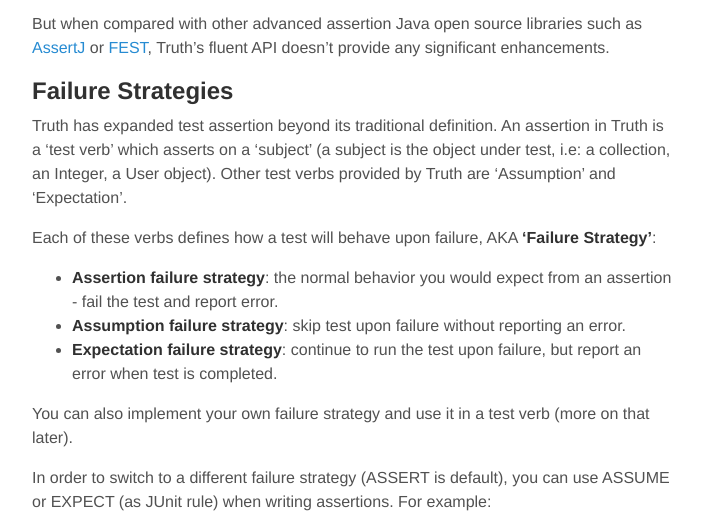
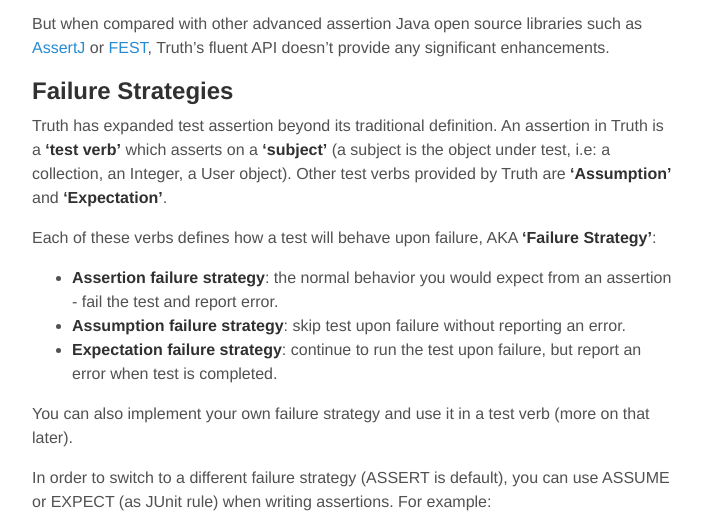
Before and after one commit to waseemh/waseemh.github.io_F, a Jekyll site: the page built from _posts/2015-06-11-overview-truth-google-new-java-testing-framework.md, in a window 1280 px wide and 900 px high, scrolled down 1140 px, cut to the strip 143-669 px from the top of the window. Shown: the whole strip, without its empty margins (288-990 px from the left). Built offline with Jekyll 4.4.1, drawn with Linux system fonts in a browser that asks for light colours; Markdown is read by kramdown in place of the engine named in the settings.

```diff
--- a/_posts/2015-06-11-overview-truth-google-new-java-testing-framework.md
+++ b/_posts/2015-06-11-overview-truth-google-new-java-testing-framework.md
@@ -36,8 +36,8 @@ But when compared with other advanced assertion Java open source libraries such
 
 ## Failure Strategies
 
-Truth has expanded test assertion beyond its traditional definition. An assertion in Truth is a 'test verb' which asserts on a 'subject' (a subject is the object under test, i.e: a collection, an Integer, a User object).
-Other test verbs provided by Truth are 'Assumption' and 'Expectation'.
+Truth has expanded test assertion beyond its traditional definition. An assertion in Truth is a __'test verb'__ which asserts on a __'subject'__ (a subject is the object under test, i.e: a collection, an Integer, a User object).
+Other test verbs provided by Truth are __'Assumption'__ and __'Expectation'__.
 
 Each of these verbs defines how a test will behave upon failure, AKA __'Failure Strategy'__:
 
```
